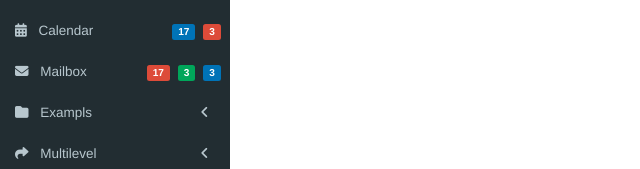
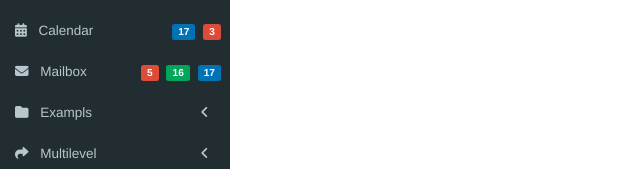
Before and after one commit to awais627/boilerplate, a plain HTML site: page aside.html in a window 1280 px wide. Shown: the part 481-650 px from the top of the page, 0-640 px from the left. Drawn offline with Linux system fonts and the light colour scheme.

Commit message:
Update data

```diff
--- a/aside.html
+++ b/aside.html
@@ -276,9 +276,9 @@
                                 </div>
 
                                 <div>
-                                    <span class="aside-notification mailbox-link1">17</span>
-                                    <span class="aside-notification mailbox-link2">3</span>
-                                    <span class="aside-notification mailbox-link3">3</span>
+                                    <span class="aside-notification mailbox-link1">5</span>
+                                    <span class="aside-notification mailbox-link2">16</span>
+                                    <span class="aside-notification mailbox-link3">17</span>
                                 </div>
                             </a>
                         </li>
--- a/script.js
+++ b/script.js
@@ -16,13 +16,10 @@ const accoridan = (e) => {
         angel.remove("rotate-angle-close");
         angel.add("rotate-angle-open");
     }
-    else if (accordian[0] === "accordian1") {
+    else{
         accordian.remove("accordian1");
         accordian.add('accordian');
         angel.remove("rotate-angle-open");
         angel.add("rotate-angle-close");
     }
-    else {
-        alert("Something went wrong!")
-    }
 }
```
